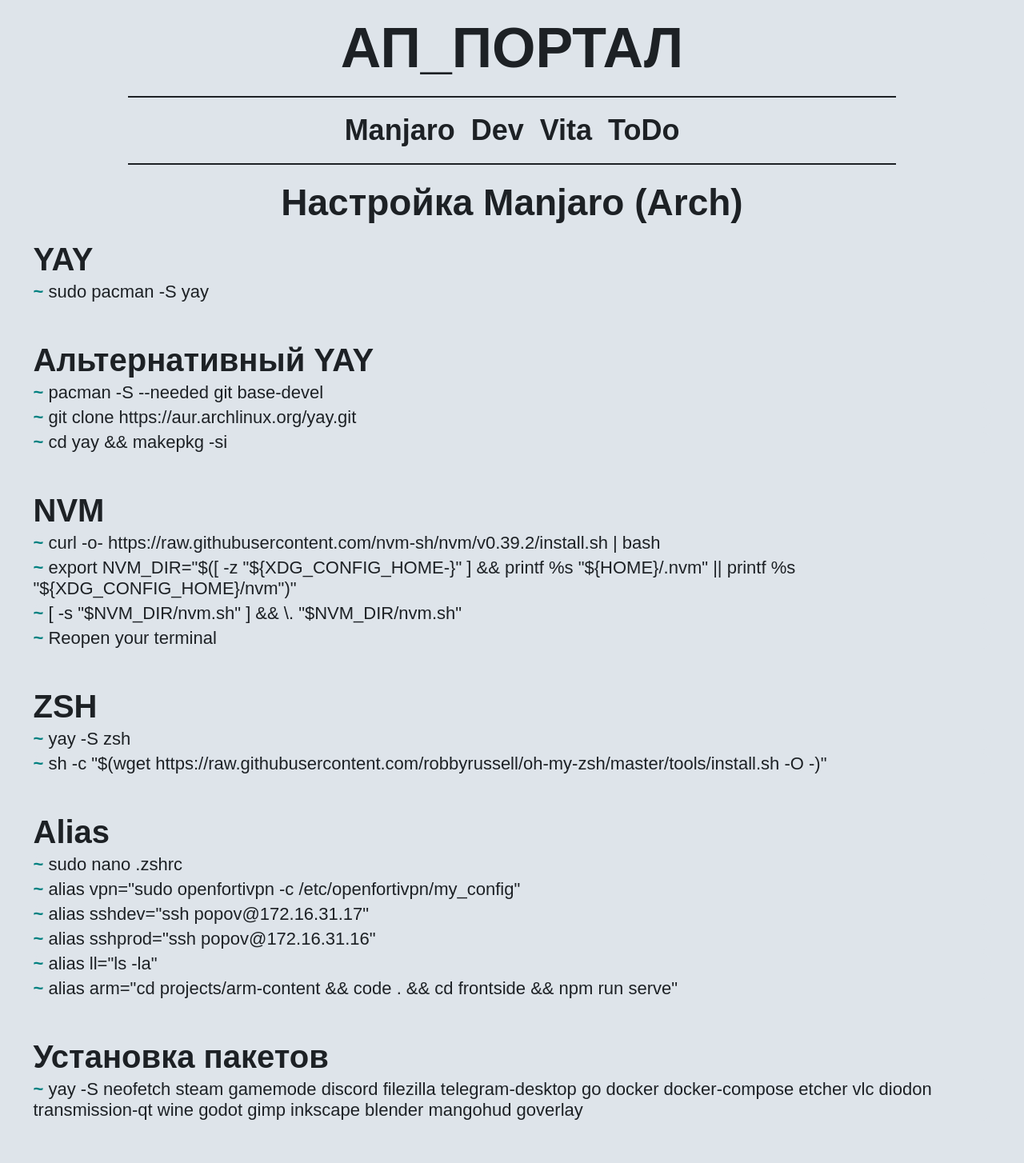
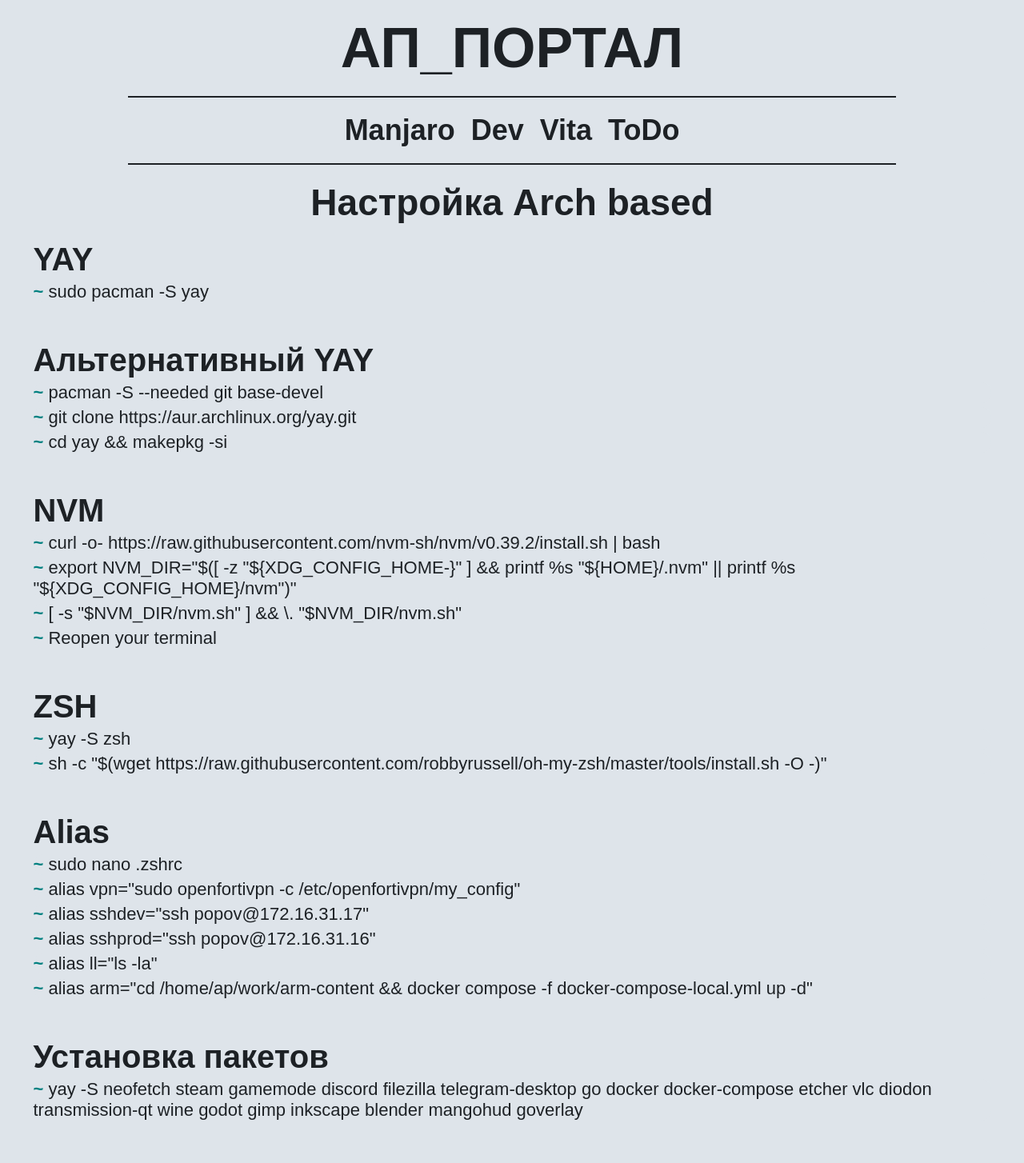
Before and after one commit to appvs/ap_portal, a Vue app in the folder frontend/: page /arch in a window 1280 px wide. Shown: the top 1454 px of the page at 80% size. Built offline with nearby package versions, Linux system fonts and the light colour scheme.

Commit message:
feat: update alias for arch

```diff
--- a/frontend/src/views/AppArch.vue
+++ b/frontend/src/views/AppArch.vue
@@ -1,6 +1,6 @@
 <template>
 	<div>
-		<h2>Настройка Manjaro (Arch)</h2>
+		<h2>Настройка Arch based</h2>
 
 		<div class="content">
 			<terminal-line
@@ -61,7 +61,8 @@
 						'alias sshdev="ssh popov@172.16.31.17"',
 						'alias sshprod="ssh popov@172.16.31.16"',
 						'alias ll="ls -la"',
-						'alias arm="cd projects/arm-content && code . && cd frontside && npm run serve"',
+						// 'alias arm="cd projects/arm-content && code . && cd frontside && npm run serve"',
+						'alias arm="cd /home/ap/work/arm-content && docker compose -f docker-compose-local.yml up -d"'
 					]
 				},
 				{
```
